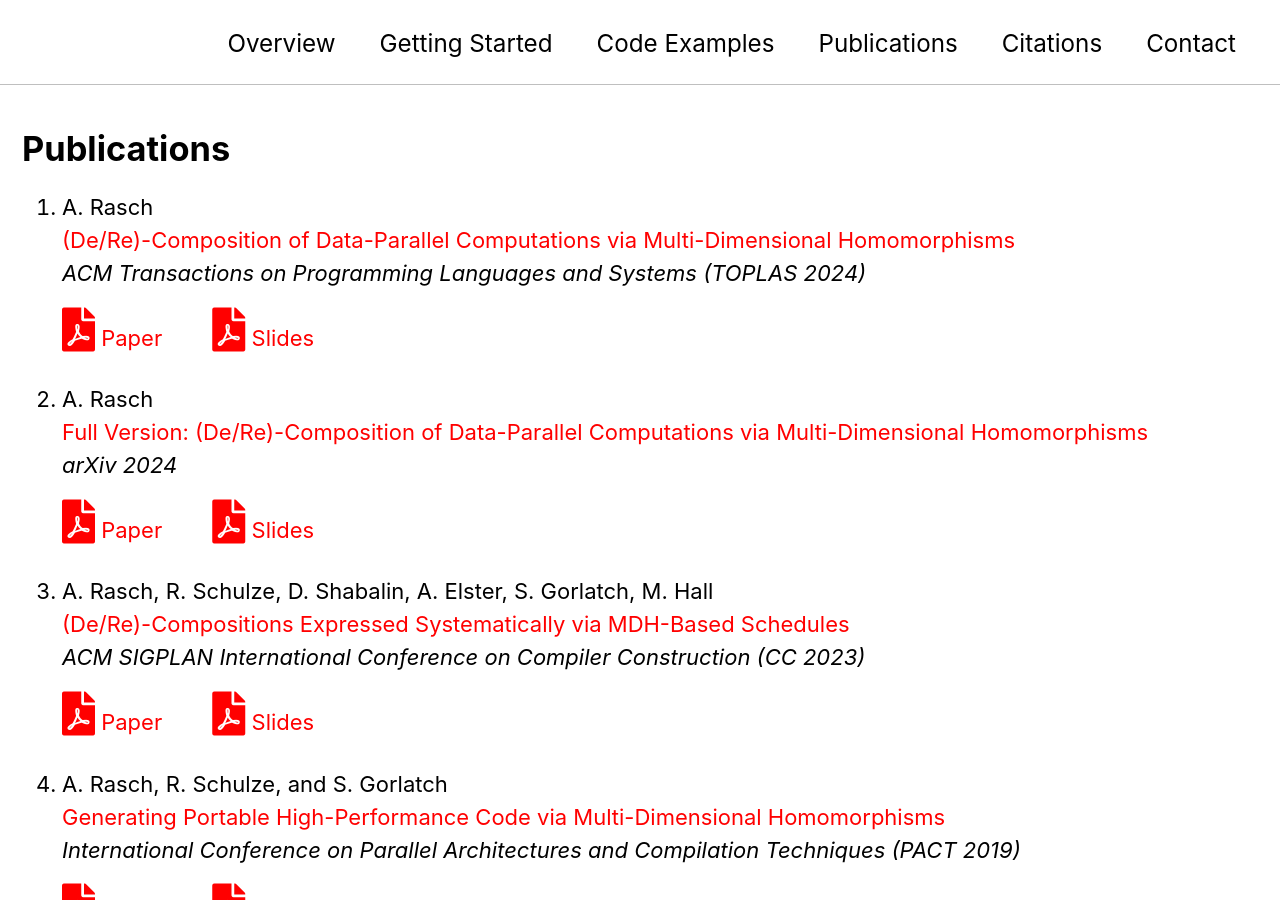
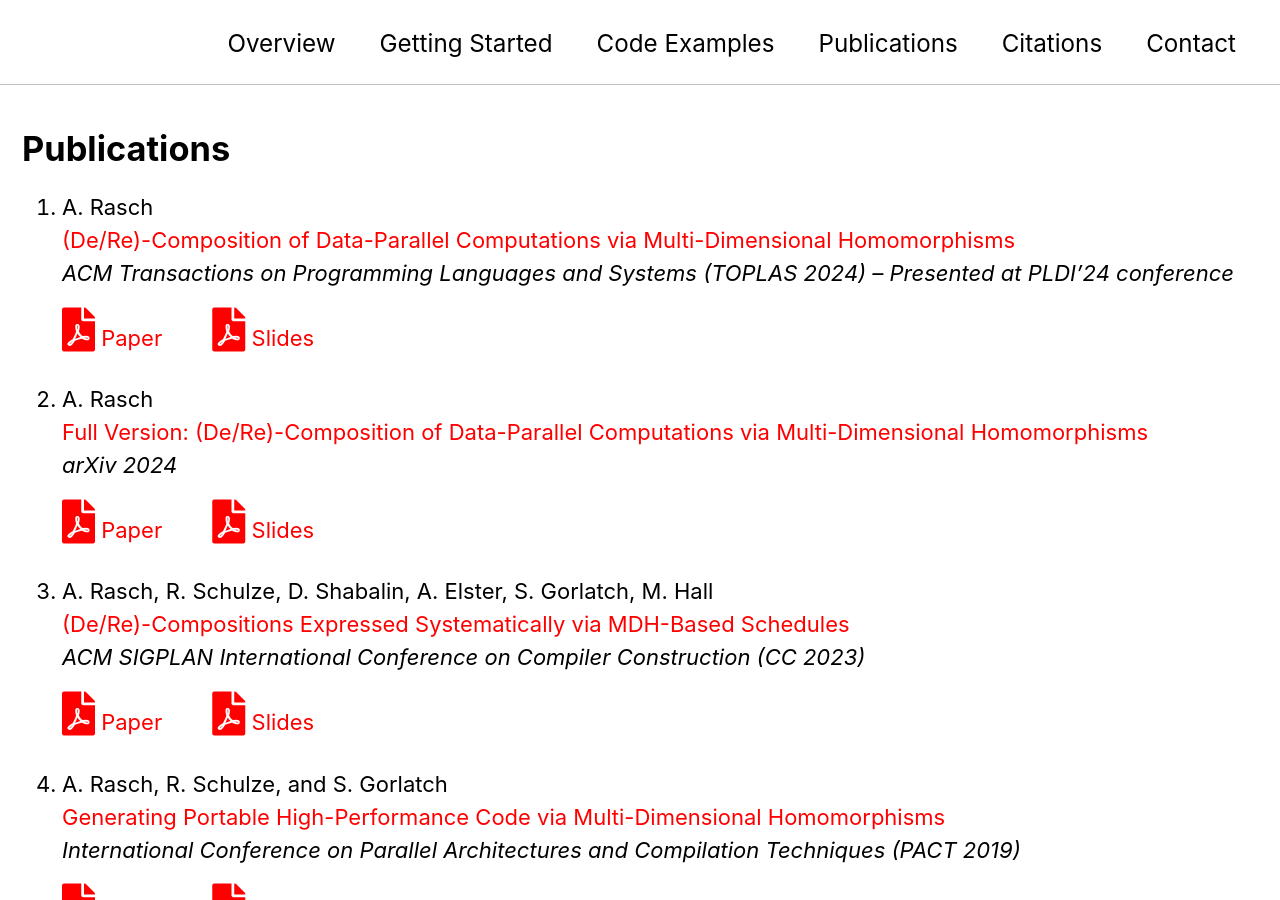
Before and after one commit to mdh-lang/mdh-lang.github.io, a Jekyll site: the page built from index.md, in a window 1280 px wide and 900 px high, scrolled down 4484 px. Built offline with Jekyll 4.4.1, drawn with Linux system fonts in a browser that asks for light colours; cached includes are drawn as plain includes.

Commit message:
Update publication details for TOPLAS 2024

```diff
--- a/index.md
+++ b/index.md
@@ -323,7 +323,7 @@ By incorporating the user into the optimization process, we enable two major adv
 
 1.  A. Rasch \\
     [(De/Re)-Composition of Data-Parallel Computations via Multi-Dimensional Homomorphisms](https://dl.acm.org/doi/10.1145/3665643) \\
-    *ACM Transactions on Programming Languages and Systems (TOPLAS 2024)*\\
+    *ACM Transactions on Programming Languages and Systems (TOPLAS 2024) -- Presented at PLDI’24 conference*\\
     <a href="../assets/files/publications/toplas24/paper.pdf"><i class="fas fa-file-pdf" style="color: red; font-size: 2em; padding-top: .4em"></i></a> [Paper](../assets/files/publications/toplas24/paper.pdf)
     <a href="assets/files/publications/toplas24/slides.pdf"><i class="fas fa-file-pdf" style="color: red; font-size: 2em; padding-top: .4em; padding-left: 1em"></i></a> [Slides](assets/files/publications/toplas24/slides.pdf)
 
```
